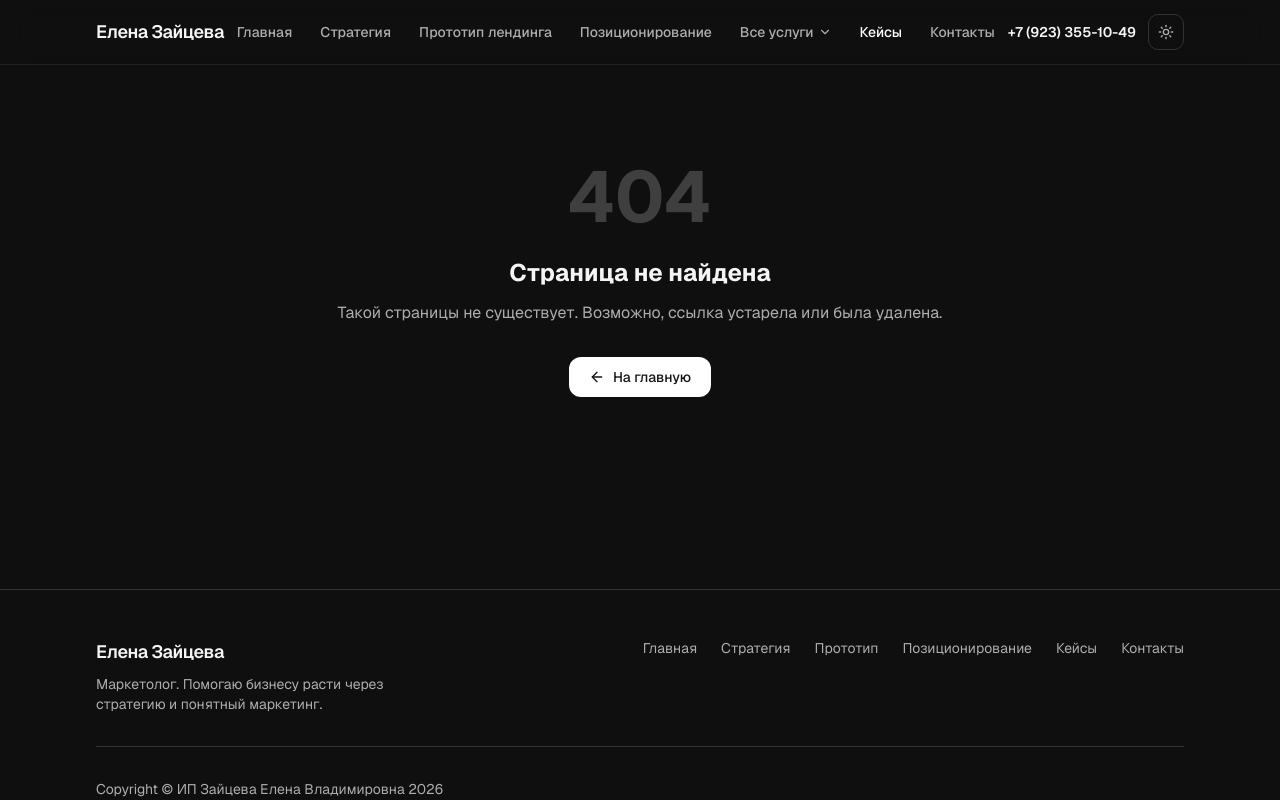
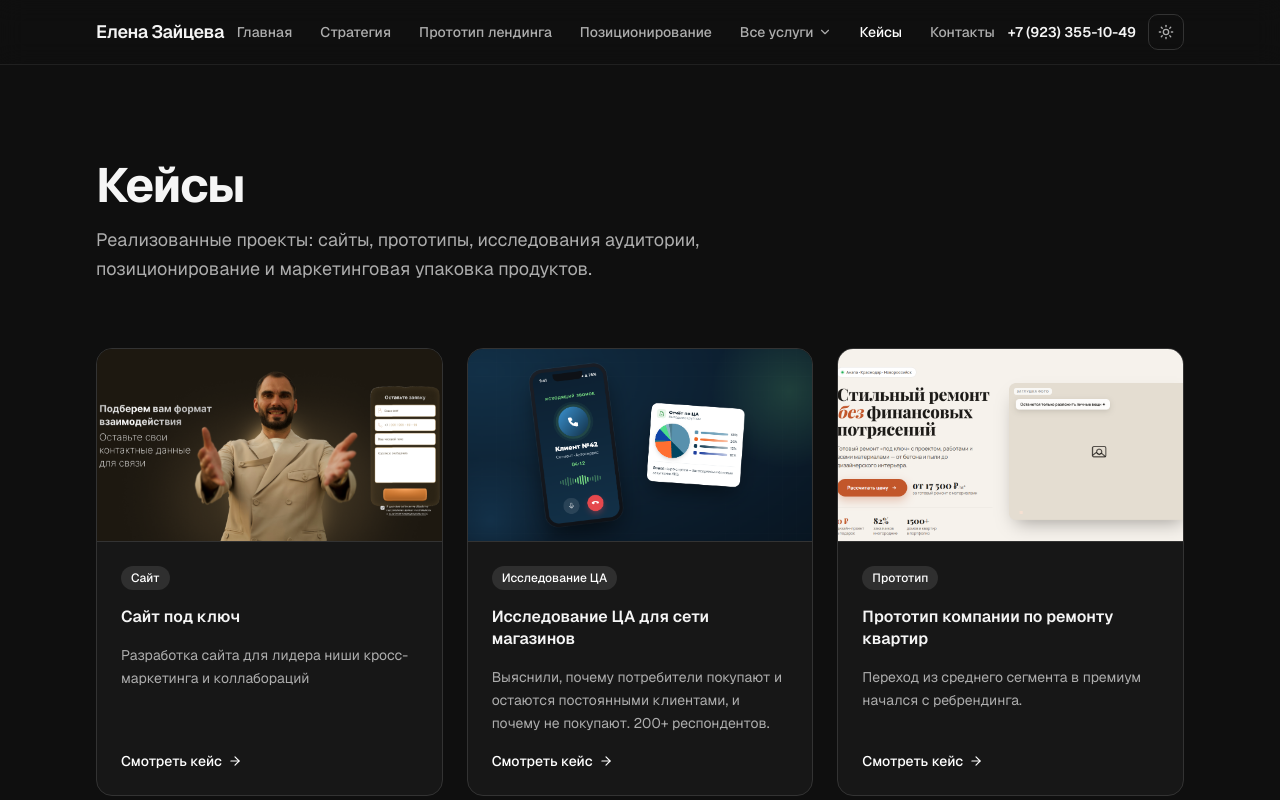
Before and after one commit to komarovaelen00188-byte/zaytsevaelena, a Next.js app: page /cases in a window 1280 px wide. Before the commit this address had no page. Shown: the top 800 px of the page. Built offline with nearby package versions, Linux system fonts and the light colour scheme.

Commit message:
Add /cases index page listing all projects
- Extract shared CasesGrid used by homepage section and /cases page
- Homepage cases block: add "Все кейсы" link to /cases

Co-Authored-By: Claude Opus 4.8 <noreply@anthropic.com>

```diff
--- /dev/null
+++ b/app/cases/page.tsx
@@ -0,0 +1,29 @@
+import type { Metadata } from "next";
+import { CasesGrid } from "@/components/sections/CasesGrid";
+
+export const metadata: Metadata = {
+  title: "Кейсы",
+  description:
+    "Реализованные проекты: сайты, прототипы, исследования ЦА, позиционирование и маркетинговая упаковка продуктов.",
+  alternates: {
+    canonical: "https://zaytsevaelena.ru/cases",
+  },
+};
+
+export default function CasesPage() {
+  return (
+    <div className="max-w-6xl mx-auto px-4 sm:px-6 lg:px-8 py-16 md:py-24">
+      <div className="max-w-2xl mb-12 md:mb-16">
+        <h1 className="text-4xl sm:text-5xl font-bold tracking-tight leading-tight">
+          Кейсы
+        </h1>
+        <p className="mt-4 text-lg text-muted-foreground leading-relaxed">
+          Реализованные проекты: сайты, прототипы, исследования аудитории,
+          позиционирование и маркетинговая упаковка продуктов.
+        </p>
+      </div>
+
+      <CasesGrid />
+    </div>
+  );
+}
--- a/components/sections/Cases.tsx
+++ b/components/sections/Cases.tsx
@@ -1,6 +1,6 @@
-import cases from "@/content/cases.json";
 import Link from "next/link";
 import { ArrowRight } from "lucide-react";
+import { CasesGrid } from "./CasesGrid";
 
 export function Cases() {
   return (
@@ -8,62 +8,20 @@ export function Cases() {
       <div className="max-w-6xl mx-auto px-4 sm:px-6 lg:px-8">
 
         {/* Заголовок */}
-        <div className="max-w-2xl mb-16">
+        <div className="flex flex-wrap items-end justify-between gap-4 mb-16">
           <h2 className="text-3xl sm:text-4xl font-bold tracking-tight">
             Реализованные проекты
           </h2>
+          <Link
+            href="/cases"
+            className="inline-flex items-center gap-1.5 text-sm font-medium text-primary hover:underline"
+          >
+            Все кейсы
+            <ArrowRight className="w-3.5 h-3.5" />
+          </Link>
         </div>
 
-        {/* Сетка кейсов — 3 колонки */}
-        <div className="grid grid-cols-1 sm:grid-cols-2 lg:grid-cols-3 gap-6">
-          {cases.map((item) => (
-            <div
-              key={item.id}
-              className="group flex flex-col rounded-2xl border border-border bg-card overflow-hidden hover:border-primary/30 transition-all duration-300"
-            >
-              {/* Изображение */}
-              <div className="aspect-[16/9] bg-gradient-to-br from-primary/10 to-primary/5 flex items-center justify-center border-b border-border overflow-hidden">
-                {item.image ? (
-                  <img
-                    src={item.image}
-                    alt={item.title}
-                    className="w-full h-full object-cover"
-                  />
-                ) : (
-                  <span className="text-xs text-muted-foreground">Изображение</span>
-                )}
-              </div>
-
-              {/* Контент */}
-              <div className="flex flex-col flex-1 p-6 gap-4">
-
-                {/* Категория */}
-                <span className="inline-flex items-center px-2.5 py-1 rounded-full bg-primary/10 text-primary text-xs font-medium w-fit">
-                  {item.category}
-                </span>
-
-                {/* Заголовок */}
-                <h3 className="font-semibold text-base leading-snug">
-                  {item.title}
-                </h3>
-
-                {/* Описание */}
-                <p className="text-sm text-muted-foreground leading-relaxed flex-1">
-                  {item.description}
-                </p>
-
-                {/* Кнопка */}
-                <Link
-                  href={`/cases/${item.slug}`}
-                  className="inline-flex items-center gap-1.5 text-sm font-medium text-primary hover:underline mt-auto"
-                >
-                  Смотреть кейс
-                  <ArrowRight className="w-3.5 h-3.5" />
-                </Link>
-              </div>
-            </div>
-          ))}
-        </div>
+        <CasesGrid />
       </div>
     </section>
   );
--- /dev/null
+++ b/components/sections/CasesGrid.tsx
@@ -0,0 +1,54 @@
+import cases from "@/content/cases.json";
+import Link from "next/link";
+import { ArrowRight } from "lucide-react";
+
+export function CasesGrid() {
+  return (
+    <div className="grid grid-cols-1 sm:grid-cols-2 lg:grid-cols-3 gap-6">
+      {cases.map((item) => (
+        <div
+          key={item.id}
+          className="group flex flex-col rounded-2xl border border-border bg-card overflow-hidden hover:border-primary/30 transition-all duration-300"
+        >
+          {/* Изображение */}
+          <div className="aspect-[16/9] bg-gradient-to-br from-primary/10 to-primary/5 flex items-center justify-center border-b border-border overflow-hidden">
+            {item.image ? (
+              <img
+                src={item.image}
+                alt={item.title}
+                className="w-full h-full object-cover"
+              />
+            ) : (
+              <span className="text-xs text-muted-foreground">Изображение</span>
+            )}
+          </div>
+
+          {/* Контент */}
+          <div className="flex flex-col flex-1 p-6 gap-4">
+            {/* Категория */}
+            <span className="inline-flex items-center px-2.5 py-1 rounded-full bg-primary/10 text-primary text-xs font-medium w-fit">
+              {item.category}
+            </span>
+
+            {/* Заголовок */}
+            <h3 className="font-semibold text-base leading-snug">{item.title}</h3>
+
+            {/* Описание */}
+            <p className="text-sm text-muted-foreground leading-relaxed flex-1">
+              {item.description}
+            </p>
+
+            {/* Кнопка */}
+            <Link
+              href={`/cases/${item.slug}`}
+              className="inline-flex items-center gap-1.5 text-sm font-medium text-primary hover:underline mt-auto"
+            >
+              Смотреть кейс
+              <ArrowRight className="w-3.5 h-3.5" />
+            </Link>
+          </div>
+        </div>
+      ))}
+    </div>
+  );
+}
```
